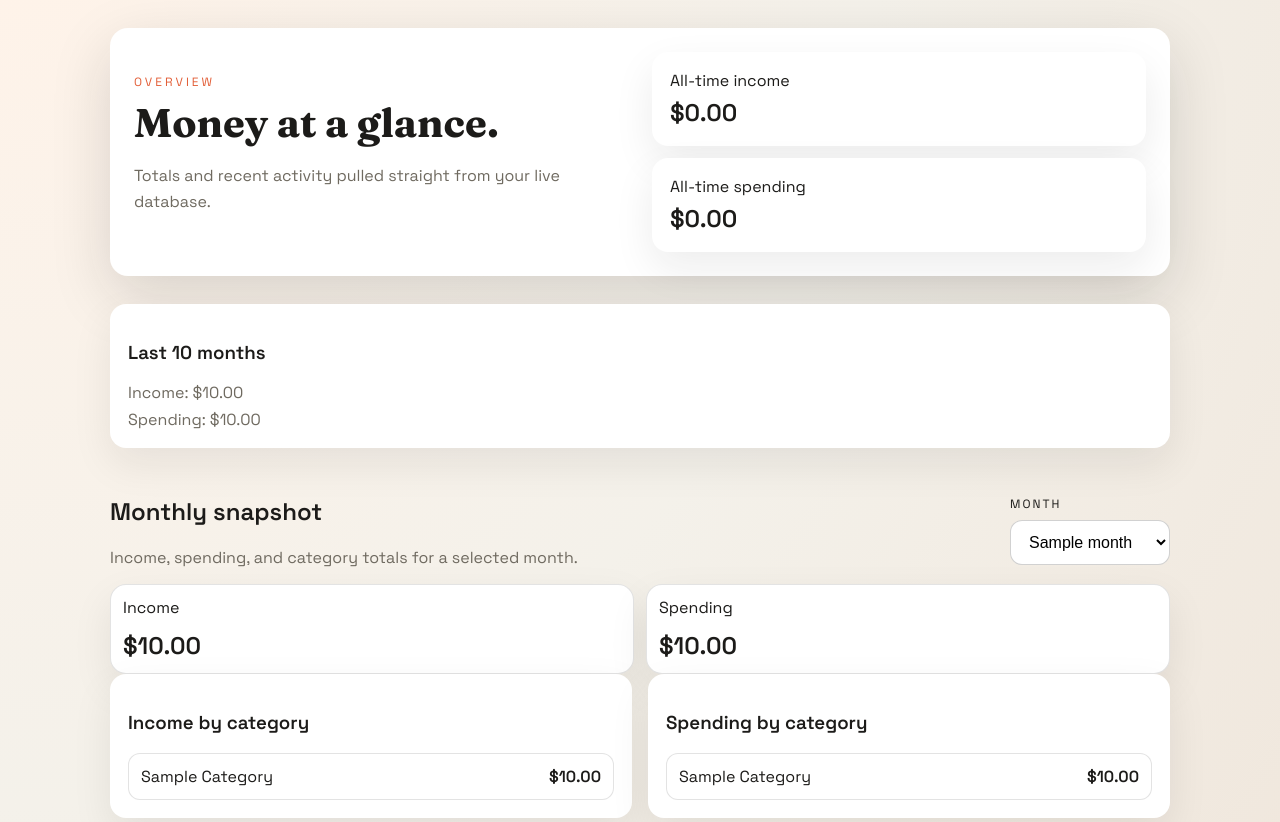
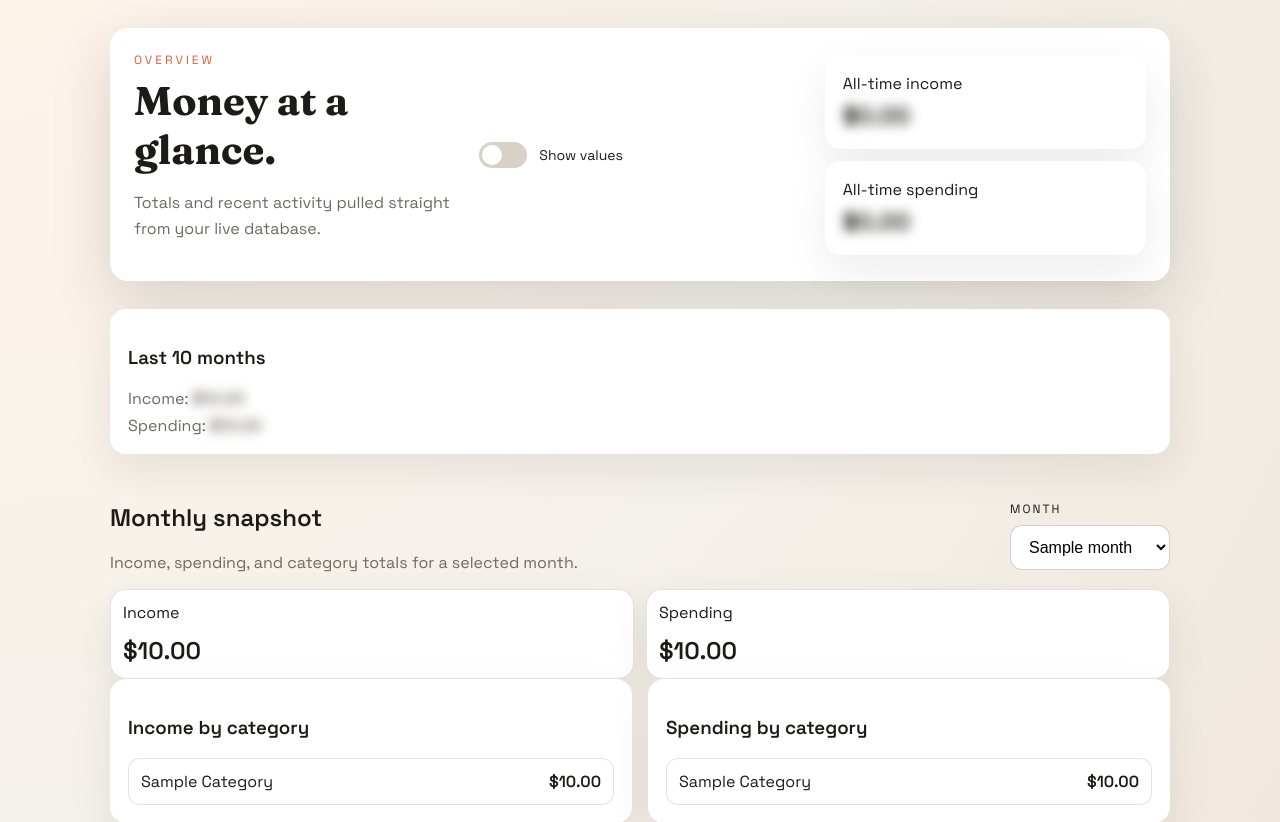
Before and after one commit to Durvalm/MyBank, a Flask app: template templates/stats.html in a window 1280 px wide. Shown: the part 71-893 px from the top of the page. Run offline with Flask 3, Linux system fonts and the light colour scheme; the template is opened without the code that fills it: most values are stand-ins (such as "Sample title", 1, 10 or a date in 2020).

Commit message:
hide values toggle button

```diff
--- a/static/style.css
+++ b/static/style.css
@@ -91,6 +91,61 @@ body {
   background: var(--card);
   box-shadow: var(--shadow);
   animation: rise 0.6s ease;
+}
+
+.toggle-privacy {
+  display: flex;
+  align-items: center;
+  gap: 12px;
+  justify-self: start;
+  font-size: 14px;
+}
+
+.switch {
+  position: relative;
+  display: inline-block;
+  width: 48px;
+  height: 26px;
+}
+
+.switch input {
+  opacity: 0;
+  width: 0;
+  height: 0;
+}
+
+.slider {
+  position: absolute;
+  cursor: pointer;
+  inset: 0;
+  background: #d8d1c5;
+  border-radius: 999px;
+  transition: background 0.2s ease;
+}
+
+.slider::before {
+  content: "";
+  position: absolute;
+  height: 20px;
+  width: 20px;
+  left: 3px;
+  top: 3px;
+  background: #fff;
+  border-radius: 50%;
+  transition: transform 0.2s ease;
+}
+
+.switch input:checked + .slider {
+  background: var(--accent);
+}
+
+.switch input:checked + .slider::before {
+  transform: translateX(22px);
+}
+
+.blur-values .stat-value {
+  filter: blur(6px);
+  user-select: none;
 }
 
 .hero h1,
--- a/templates/stats.html
+++ b/templates/stats.html
@@ -7,14 +7,21 @@
     <h1>Money at a glance.</h1>
     <p class="subhead">Totals and recent activity pulled straight from your live database.</p>
   </div>
+  <div class="toggle-privacy">
+    <label class="switch">
+      <input type="checkbox" id="show-values-toggle" />
+      <span class="slider"></span>
+    </label>
+    <span>Show values</span>
+  </div>
   <div class="totals">
     <div class="total-card">
       <span>All-time income</span>
-      <strong>${{ all_time.income|currency }}</strong>
+      <strong class="stat-value">${{ all_time.income|currency }}</strong>
     </div>
     <div class="total-card">
       <span>All-time spending</span>
-      <strong>${{ all_time.spending|currency }}</strong>
+      <strong class="stat-value">${{ all_time.spending|currency }}</strong>
     </div>
   </div>
 </section>
@@ -24,8 +31,8 @@
     <div class="period-card">
       <h3>Last {{ item.days // 30 }} months</h3>
       <div class="period-values">
-        <span>Income: ${{ item.totals.income|currency }}</span>
-        <span>Spending: ${{ item.totals.spending|currency }}</span>
+        <span>Income: <strong class="stat-value">${{ item.totals.income|currency }}</strong></span>
+        <span>Spending: <strong class="stat-value">${{ item.totals.spending|currency }}</strong></span>
       </div>
     </div>
   {% endfor %}
@@ -155,6 +162,27 @@
 </div>
 
 <script>
+  const toggle = document.getElementById("show-values-toggle");
+  const root = document.documentElement;
+
+  const applyPrivacy = (isVisible) => {
+    if (isVisible) {
+      root.classList.remove("blur-values");
+    } else {
+      root.classList.add("blur-values");
+    }
+  };
+
+  const saved = localStorage.getItem("mybank-show-values");
+  const initial = saved === null ? false : saved === "true";
+  toggle.checked = initial;
+  applyPrivacy(initial);
+
+  toggle.addEventListener("change", () => {
+    localStorage.setItem("mybank-show-values", toggle.checked);
+    applyPrivacy(toggle.checked);
+  });
+
   const modal = document.getElementById("tx-modal");
   const modalBody = document.getElementById("modal-body");
   const modalTitle = document.getElementById("modal-title");
```
